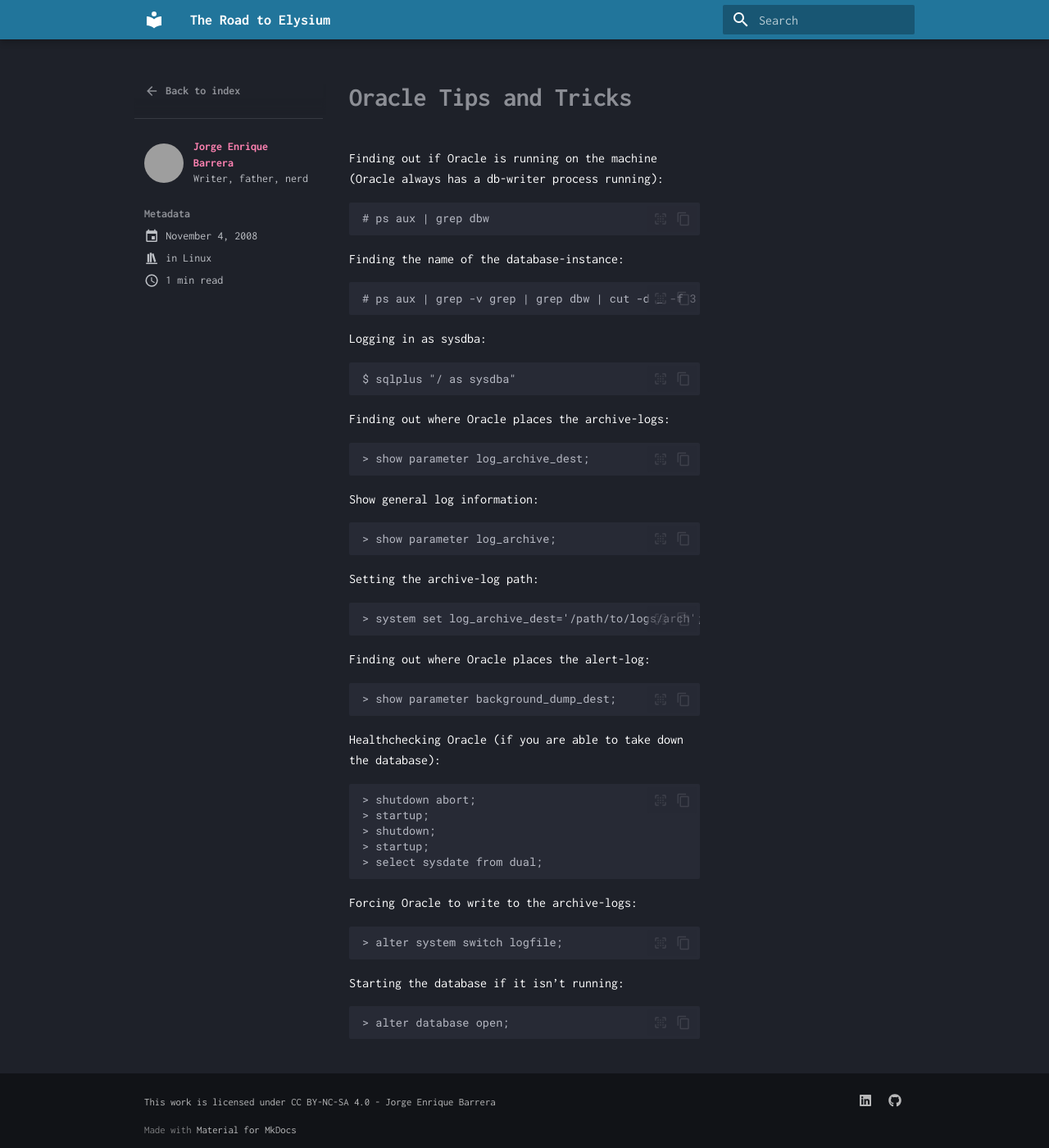
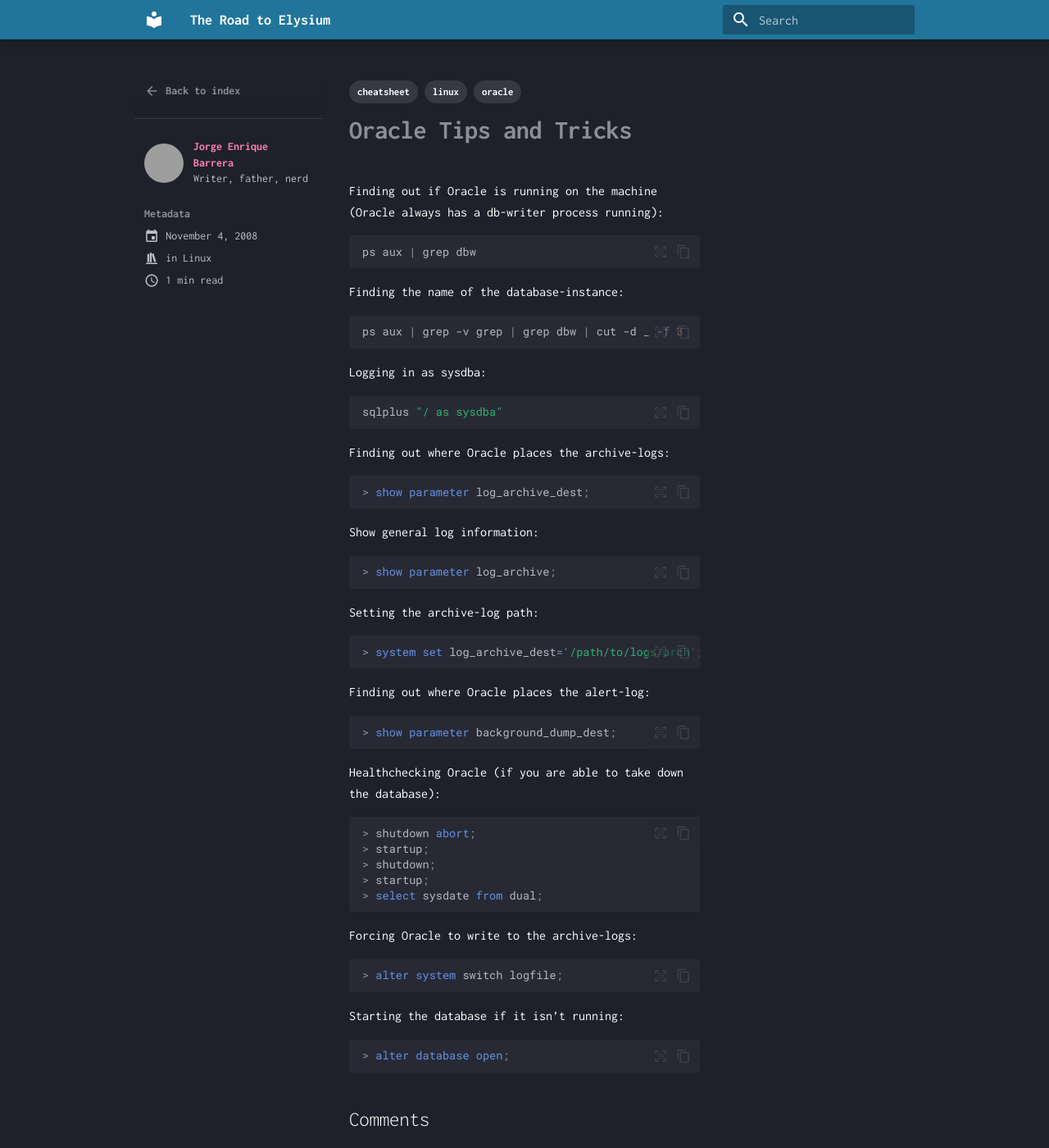
Before and after one commit to joenba7/joenba7.github.io, an MkDocs documentation site: the page built from docs/posts/oracle-tips-and-tricks.md, in a window 1280 px wide and 1400 px high. Shown: the whole window at 82% size. Built offline with MkDocs 1.6.1 and Material for MkDocs 9.7.7, drawn with Linux system fonts in a browser that asks for light colours; comment, search, counter and statistics services are not loaded; grey boxes are pictures that could not be loaded.

Commit message:
Modify Oracle article

````diff
--- a/docs/posts/oracle-tips-and-tricks.md
+++ b/docs/posts/oracle-tips-and-tricks.md
@@ -1,63 +1,72 @@
 ---
 title: Oracle Tips and Tricks
 date: 2008-11-04
+comments: true
 authors:
     - jorge
 categories:
     - Linux
+tags:
+    - oracle
+    - linux
+    - cheatsheet
 ---
+
+# Oracle Tips and Tricks
+
 Finding out if Oracle is running on the machine (Oracle always has a db-writer process running):
 
-```
-# ps aux | grep dbw
+```bash
+ps aux | grep dbw
 
 ```
 
 Finding the name of the database-instance:
 
-```
-# ps aux | grep -v grep | grep dbw | cut -d _ -f 3
+
+```bash
+ps aux | grep -v grep | grep dbw | cut -d _ -f 3
 
 ```
 
 Logging in as sysdba:
 
-```
-$ sqlplus "/ as sysdba"
+```sql
+sqlplus "/ as sysdba"
 
 ```
 
 Finding out where Oracle places the archive-logs:
 
-```
+```sql
 > show parameter log_archive_dest;
 
 ```
 
 Show general log information:
 
-```
+```sql
 > show parameter log_archive;
 
 ```
 
 Setting the archive-log path:
 
-```
+```sql
 > system set log_archive_dest='/path/to/logs/arch';
 
 ```
 
 Finding out where Oracle places the alert-log:
 
-```
+```sql
 > show parameter background_dump_dest;
 
 ```
 
 Healthchecking Oracle (if you are able to take down the database):
 
-```
+```sql
 > shutdown abort;
 > startup;
 > shutdown;
@@ -68,14 +77,14 @@
 
 Forcing Oracle to write to the archive-logs:
 
-```
+```sql
 > alter system switch logfile;
 
 ```
 
 Starting the database if it isn’t running:
 
-```
+```sql
 > alter database open;
 
 ```
````
